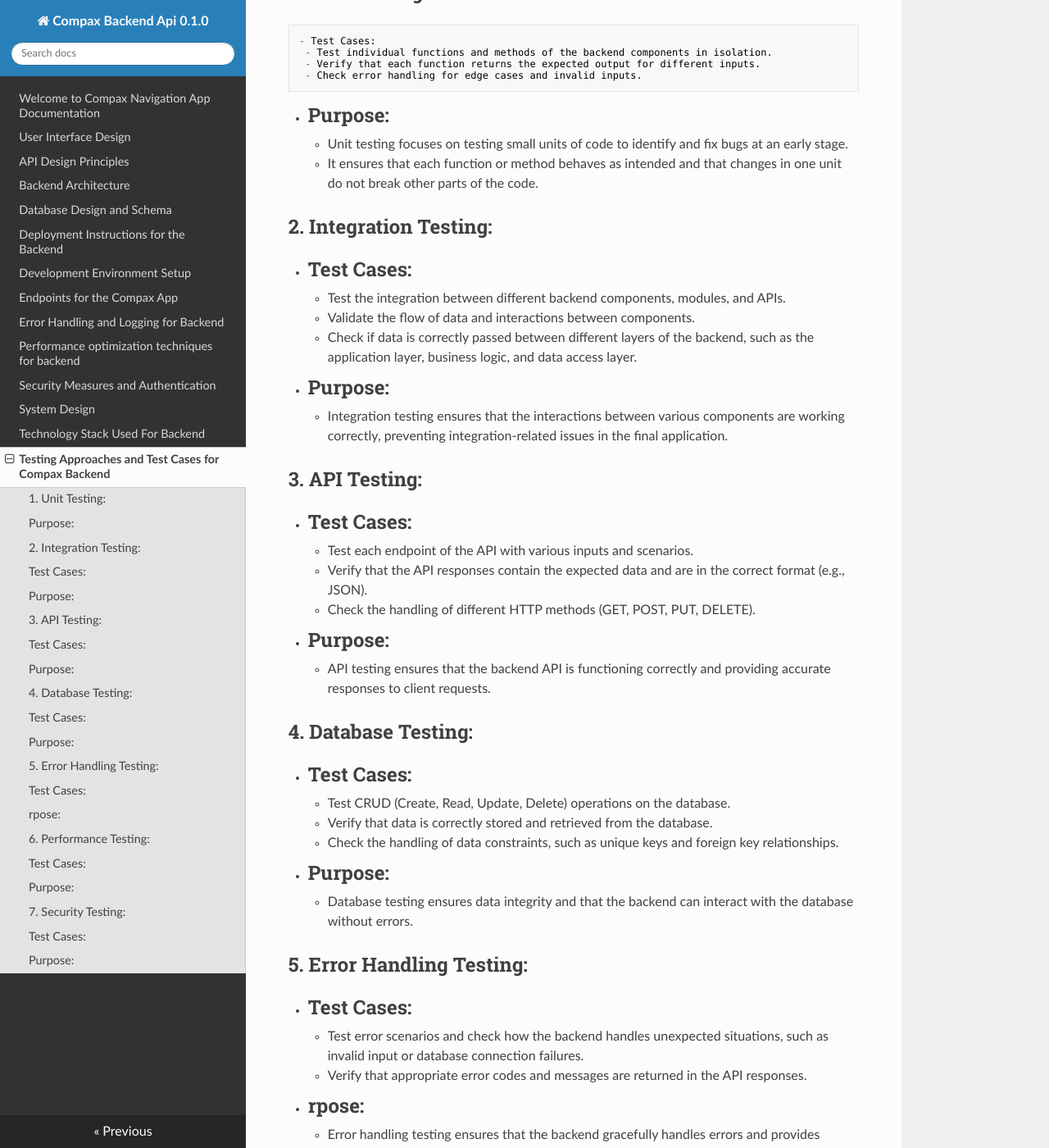
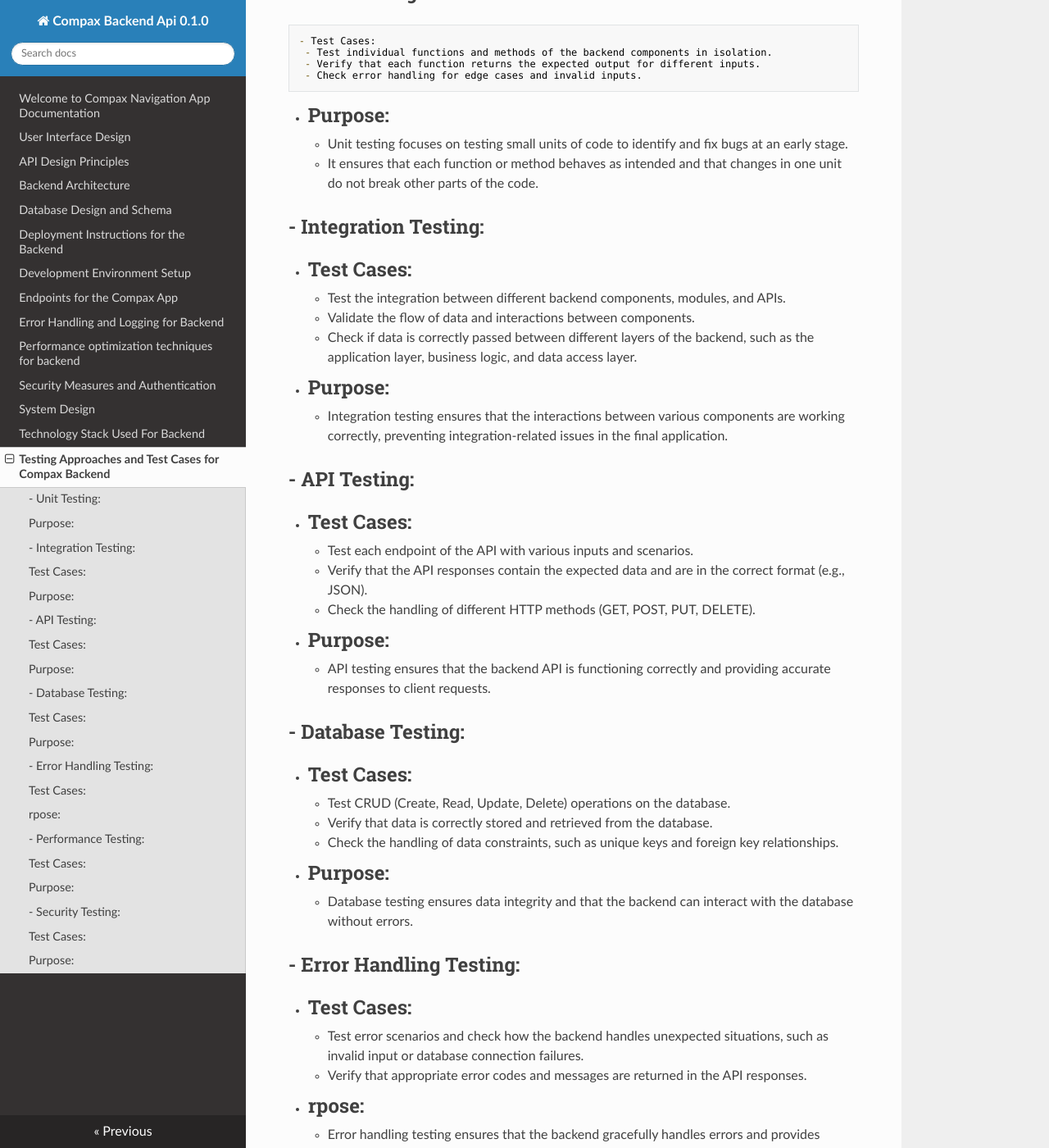
Before and after one commit to TEAMX-HUB/Compax-docs, an MkDocs documentation site: the page built from docs/testing_approaches_and_test_cases.md, in a window 1280 px wide and 1400 px high, scrolled down 344 px. Shown: the whole window at 82% size. Built offline with MkDocs 1.6.1, drawn with Linux system fonts in a browser that asks for light colours; nearby versions of some CDN libraries; some of the changed text lies outside the part shown.

Commit message:
Update testing_approahes_and_test_cases

```diff
--- a/docs/testing_approaches_and_test_cases.md
+++ b/docs/testing_approaches_and_test_cases.md
@@ -3,7 +3,7 @@
 
 Testing is a critical aspect of software development to ensure the reliability and functionality of the backend of the Compax web app. Here are some testing approaches and test cases that can be used to validate the backend's behavior:
 
-## 1. Unit Testing:
+## - Unit Testing:
     - Test Cases:
      - Test individual functions and methods of the backend components in isolation.
      - Verify that each function returns the expected output for different inputs.
@@ -12,7 +12,7 @@ Testing is a critical aspect of software development to ensure the reliability a
      - Unit testing focuses on testing small units of code to identify and fix bugs at an early stage.
      - It ensures that each function or method behaves as intended and that changes in one unit do not break other parts of the code.
 
-## 2. Integration Testing:
+## - Integration Testing:
    - ## Test Cases:
      - Test the integration between different backend components, modules, and APIs.
      - Validate the flow of data and interactions between components.
@@ -20,7 +20,7 @@ Testing is a critical aspect of software development to ensure the reliability a
    - ## Purpose:
      - Integration testing ensures that the interactions between various components are working correctly, preventing integration-related issues in the final application.
 
-## 3. API Testing:
+## - API Testing:
    - ## Test Cases:
      - Test each endpoint of the API with various inputs and scenarios.
      - Verify that the API responses contain the expected data and are in the correct format (e.g., JSON).
@@ -28,7 +28,7 @@ Testing is a critical aspect of software development to ensure the reliability a
    - ## Purpose:
      - API testing ensures that the backend API is functioning correctly and providing accurate responses to client requests.
 
-## 4. Database Testing:
+## - Database Testing:
    - ## Test Cases:
      - Test CRUD (Create, Read, Update, Delete) operations on the database.
      - Verify that data is correctly stored and retrieved from the database.
@@ -36,14 +36,14 @@ Testing is a critical aspect of software development to ensure the reliability a
    - ## Purpose:
      - Database testing ensures data integrity and that the backend can interact with the database without errors.
 
-## 5. Error Handling Testing:
+## - Error Handling Testing:
    - ## Test Cases:
      - Test error scenarios and check how the backend handles unexpected situations, such as invalid input or database connection failures.
      - Verify that appropriate error codes and messages are returned in the API responses.
    - ## rpose:
      - Error handling testing ensures that the backend gracefully handles errors and provides meaningful feedback to users or client applications.
 
-## 6. Performance Testing:
+## - Performance Testing:
    - ## Test Cases:
      - Test the backend's performance under different load conditions and with large datasets.
      - Measure response times and server resource utilization.
@@ -51,7 +51,7 @@ Testing is a critical aspect of software development to ensure the reliability a
    - ## Purpose:
      - Performance testing ensures that the backend can handle the expected user load without degradation in response times.
 
-## 7. Security Testing:
+## - Security Testing:
    - ## Test Cases:
      - Test for common security vulnerabilities, such as SQL injection, cross-site scripting (XSS), and cross-site request forgery (CSRF).
      - Verify that authentication and authorization mechanisms are properly implemented and protect sensitive data.
```
